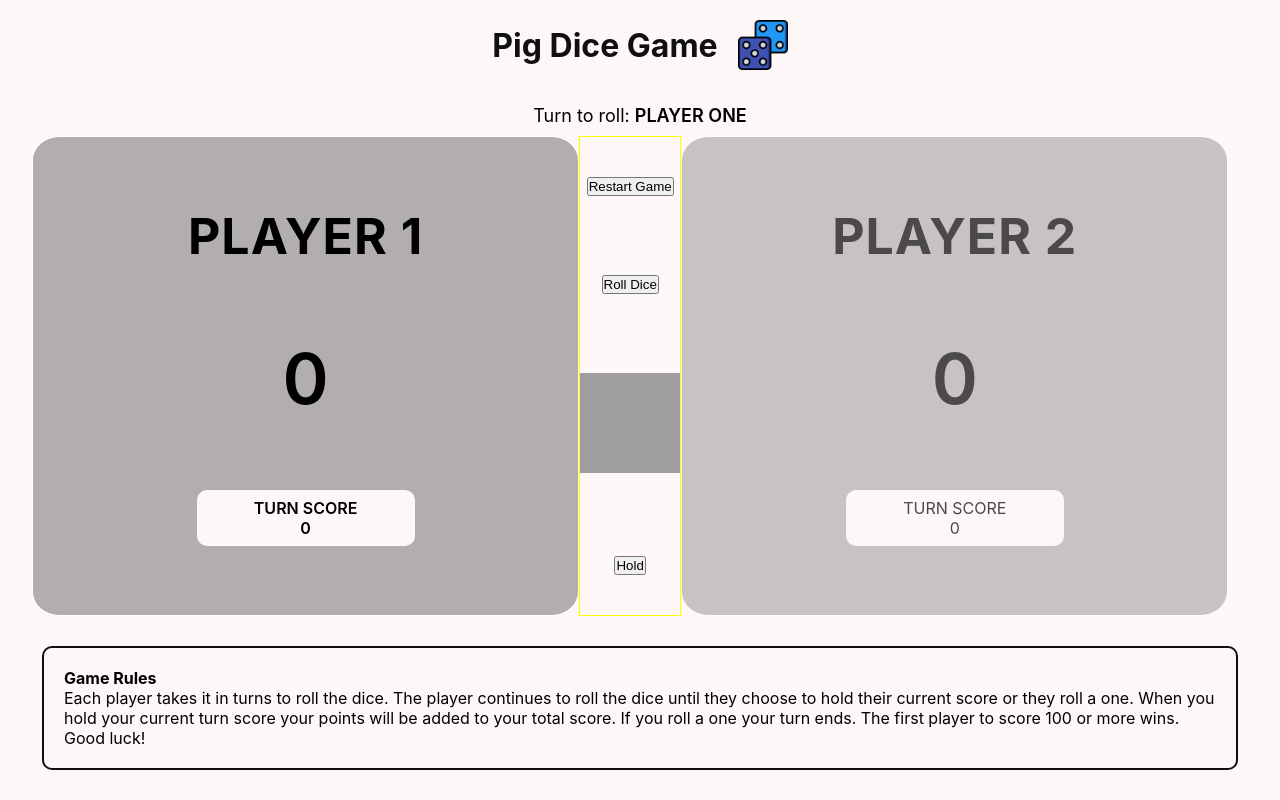
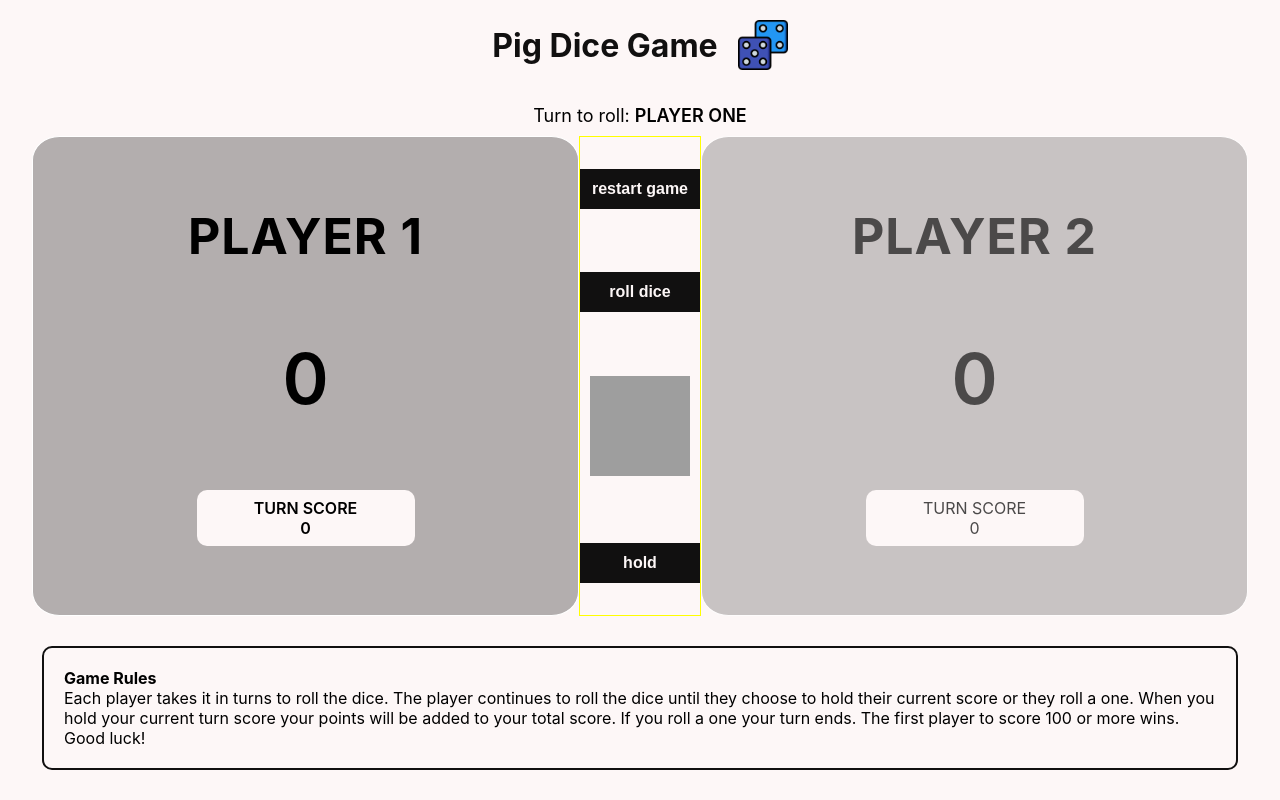
Before and after one commit to the-j-curl/project-dice-game, a React (Create React App) app: page / in a window 1280 px wide. Built offline with nearby package versions, Linux system fonts and the light colour scheme; grey boxes are pictures that could not be loaded.

Commit message:
MVP button completed

```diff
--- a/src/components/Button/Button.css
+++ b/src/components/Button/Button.css
@@ -0,0 +1,15 @@
+.game-button {
+  border: none;
+  height: 40px;
+  width: 120px;
+  background: #111010;
+  color: #fdf7f7;
+  font-weight: 600;
+  font-size: 16px;
+  text-transform: lowercase; }
+  .game-button:hover {
+    cursor: pointer;
+    background: #fdf7f7;
+    border: 3px solid #111010;
+    color: #111010;
+    transition: all 0.3s ease-in; }
--- a/src/components/Button/Button.scss
+++ b/src/components/Button/Button.scss
@@ -0,0 +1,20 @@
+@import '../../../src/styles/_config.scss';
+
+.game-button {
+  border: none;
+  height: 40px;
+  width: 120px;
+  background: $dark-color;
+  color: $light-color;
+  font-weight: 600;
+  font-size: 16px;
+  text-transform: lowercase;
+
+  &:hover {
+    cursor: pointer;
+    background: $light-color;
+    border: 3px solid $dark-color;
+    color: $dark-color;
+    transition: all 0.3s ease-in;
+  }
+}
--- a/src/components/Button/Button.tsx
+++ b/src/components/Button/Button.tsx
@@ -1,4 +1,6 @@
 import React from 'react';
+
+import './Button.css';
 
 type ButtonProps = {
   buttonText: string
@@ -10,6 +12,6 @@ type ButtonProps = {
 
 export const Button: React.FC<ButtonProps> = ({ buttonText, onClickFunction }) => {
   return (
-    <button onClick={() => onClickFunction()}>{buttonText}</button>
+    <button className="game-button" onClick={() => onClickFunction()}>{buttonText}</button>
   );
 };
```
